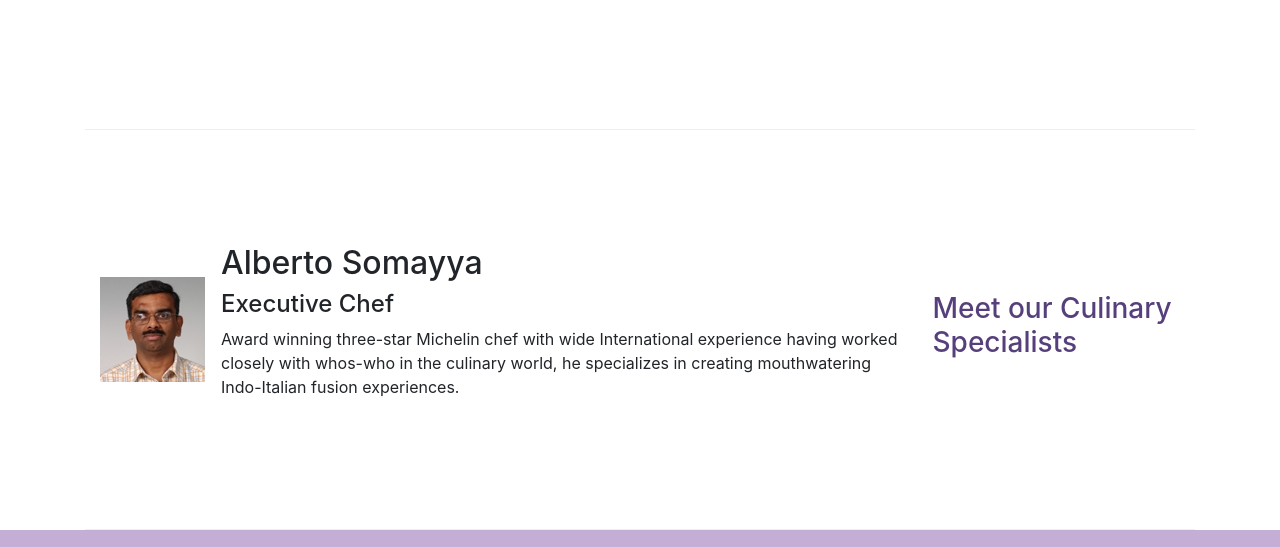
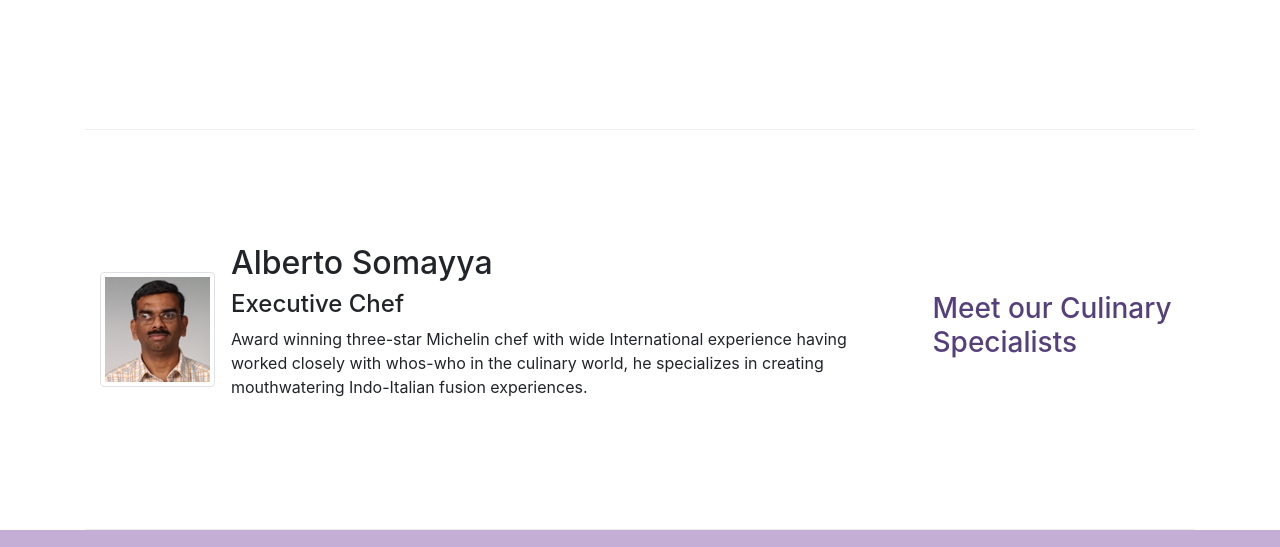
Before and after one commit to Benkalio/bootstrap4, a website: page index.html in a window 1280 px wide. Shown: the part 1004-1551 px from the top of the page. Drawn offline with nearby package versions, Linux system fonts and the light colour scheme.

Commit message:
bootstrap media

```diff
--- a/index.html
+++ b/index.html
@@ -92,7 +92,7 @@
             </div>
             <div class="col col-sm order-sm-first col-md">
                 <div class="media">
-                    <img src="img/alberto.png" alt="alberto" class="d-flex mr-3 im-thumbnail align-self-center">
+                    <img src="img/alberto.png" alt="alberto" class="d-flex mr-3 img-thumbnail align-self-center">
                     <div class="media-body">
                         <h2 class="mt-0">Alberto Somayya</h2>
                         <h4 class="mt-0">Executive Chef</h4>
```
